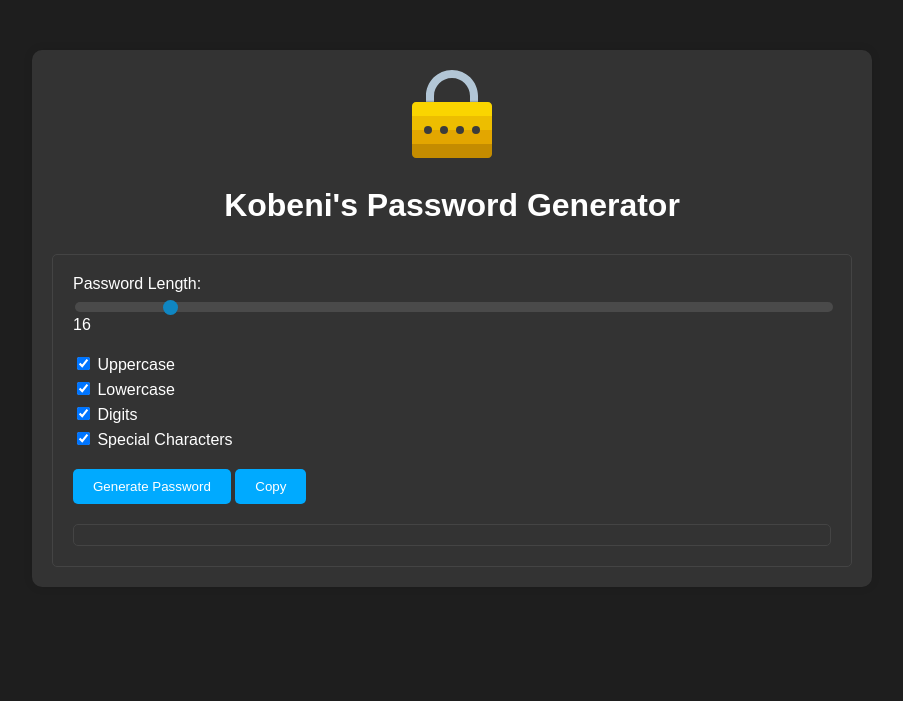
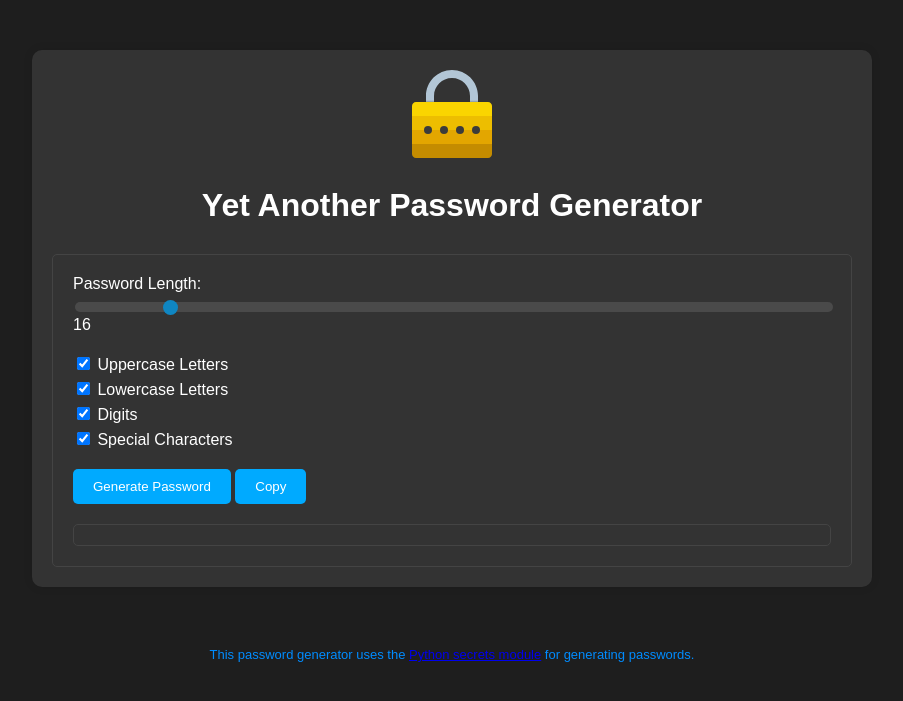
Before and after one commit to VermeilChan/Flask-Password-Generator, a Flask app: page / in a window 1280 px wide. Shown: the top 701 px of the page, without its empty margins (188-1091 px from the left). Run offline with Flask 3, Linux system fonts and the light colour scheme.

Commit message:
Removed Passoword Generated Message, Added Note At Bottom, Changed Name

```diff
--- a/src/templates/index.html
+++ b/src/templates/index.html
@@ -1,19 +1,19 @@
 <!DOCTYPE html>
 <html lang="en-US">
 <head>
-    <title>Kobeni's Password Generator</title>
+    <title>Yet Another Password Generator</title>
     <meta charset="UTF-8">
     <meta name="viewport" content="width=device-width, initial-scale=1.0">
     <link rel="stylesheet" href="/static/css/optimized.css">
     <script src="/static/javascript/optimized.js"defer></script>
     <link rel="manifest" href="/static/manifest.json" />
     <link rel="icon" type="image/png" href="/static/assets/icons/96.png" />
-    <meta name="theme-color" content="#1e1e1e"/>
-    <meta name="description" content="A simple yet useful password generator.">
+    <meta name="theme-color" content="#282828"/>
+    <meta name="description" content="A simple password generator.">
     <meta name="keywords" content="password, generator, password generator">
     <meta name="author" content="Kobeni">
-    <meta property="og:title" content="Kobeni's Password Generator">
-    <meta property="og:description" content="a simple yet useful password generator.">
+    <meta property="og:title" content="Yet Another Password Generator">
+    <meta property="og:description" content="A simple password generator.">
     <meta property="og:image" content="/static/assets/icons/128.png">
     <meta property="og:url" content="https://kobenisilly.pythonanywhere.com/">
 </head>
@@ -21,7 +21,7 @@
     <div class="container">
         <div class="header">
             <img src="/static/assets/icons/password.svg" width="96" height="96" alt="Password Icon">
-            <h1>Kobeni's Password Generator</h1>
+            <h1>Yet Another Password Generator</h1>
         </div>
         <div class="generator-container">
             <form id="passwordForm" action="/generate" method="POST">
@@ -31,19 +31,23 @@
                     <output id="lengthOutput">16</output>
                 </div>
                 <div class="form-group">
-                    <label><input type="checkbox" id="uppercaseCheckbox" name="uppercase" checked> Uppercase</label>
-                    <label><input type="checkbox" id="lowercaseCheckbox" name="lowercase" checked> Lowercase</label>
+                    <label><input type="checkbox" id="uppercaseCheckbox" name="uppercase" checked> Uppercase Letters</label>
+                    <label><input type="checkbox" id="lowercaseCheckbox" name="lowercase" checked> Lowercase Letters</label>
                     <label><input type="checkbox" id="digitsCheckbox" name="digits" checked> Digits</label>
                     <label><input type="checkbox" id="specialCheckbox" name="special" checked> Special Characters</label>
                 </div>
                 <div class="form-group">
                     <button type="button" id="generateBtn" onclick="generatePassword()">Generate Password</button>
                     <button type="button" onclick="copyToClipboard()">Copy</button>
-                    <span id="message" class="message" style="color: rgb(0, 196, 0); font-style: italic;"></span>
                 </div>
             </form>
             <div id="passwordDisplay" class="password-box"></div>
         </div>
     </div>
+
+    <footer style="text-align: center; padding: 10px; font-size: small; color: rgb(0, 140, 255);">
+        This password generator uses the <a href="https://docs.python.org/3/library/secrets.html">Python secrets module</a> for generating passwords.
+    </footer>
+
 </body>
 </html>
```
